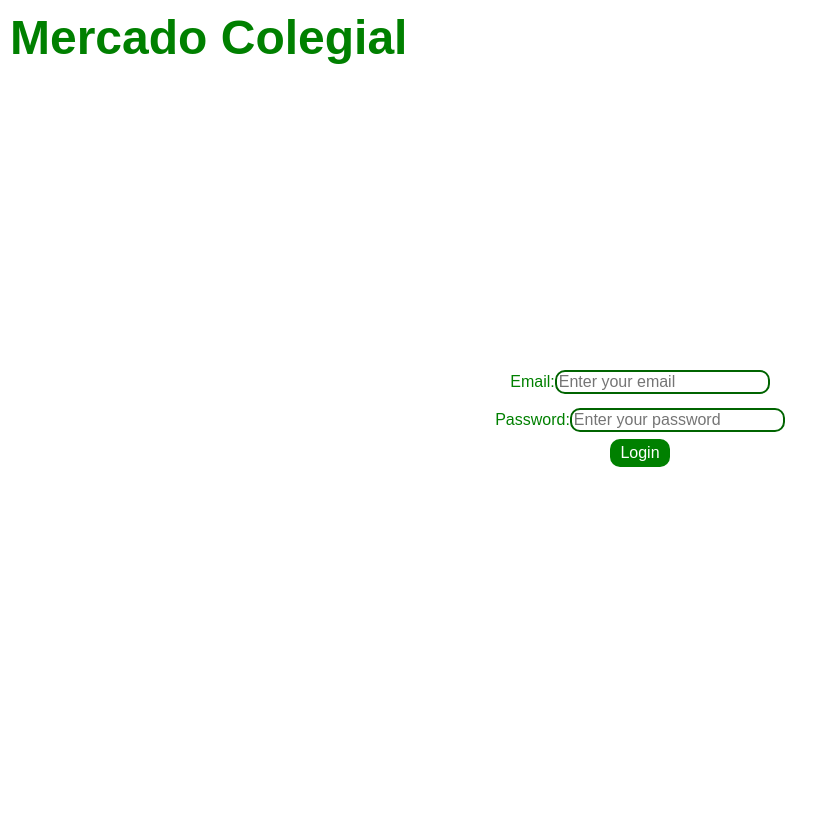
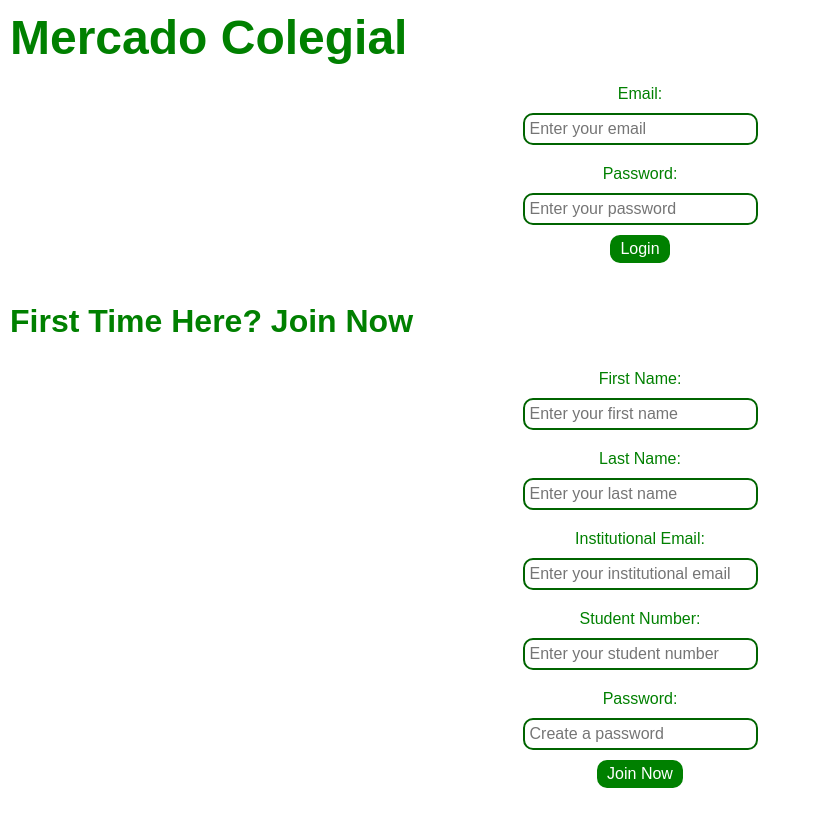
Before and after one commit to uprm-inso4101-2024-2025-s1/semester-project-mercado-colegial-online, a Vue app in the folder vue-project/: page /clientlogin in a window 1280 px wide. Shown: the whole page, without its empty margins (0-836 px from the left). Before the commit the page ends 800 px from the top, so only its background shows below. Built offline with nearby package versions, Linux system fonts and the light colour scheme.

Commit message:
Finished registration section for client login

```diff
--- a/vue-project/src/views/ClientLogIn.vue
+++ b/vue-project/src/views/ClientLogIn.vue
@@ -1,6 +1,8 @@
 <template>
     <div class="client-container">
         <h1 class="title">Mercado Colegial</h1>
+
+        <!-- Login Form -->
         <div class="logIn">
             <form @submit.prevent="login">
                 <div class="form">
@@ -17,12 +19,42 @@
                             <button class="btn" type="submit">Login</button>
                         </router-link>
                     </div>
-
                 </div>
             </form>
             <p v-if="errorMessage" class="error">{{ errorMessage }}</p>
         </div>
 
+        <!-- First-Time Joiners Form -->
+        <div class="signUp">
+            <h2 class="subtitle">First Time Here? Join Now</h2>
+            <form @submit.prevent="signUp">
+                <div class="form">
+                    <div class="formElement">
+                        <label for="firstName">First Name:</label>
+                        <input v-model="firstName" type="text" id="firstName" placeholder="Enter your first name" required />
+                    </div>
+                    <div class="formElement">
+                        <label for="lastName">Last Name:</label>
+                        <input v-model="lastName" type="text" id="lastName" placeholder="Enter your last name" required />
+                    </div>
+                    <div class="formElement">
+                        <label for="institutionalEmail">Institutional Email:</label>
+                        <input v-model="institutionalEmail" type="email" id="institutionalEmail" placeholder="Enter your institutional email" required />
+                    </div>
+                    <div class="formElement">
+                        <label for="studentNumber">Student Number:</label>
+                        <input v-model="studentNumber" type="text" id="studentNumber" placeholder="Enter your student number" required />
+                    </div>
+                    <div class="formElement">
+                        <label for="signUpPassword">Password:</label>
+                        <input v-model="signUpPassword" type="password" id="signUpPassword" placeholder="Create a password" required />
+                    </div>
+                    <div class="formElement">
+                        <button class="btn" type="submit">Join Now</button>
+                    </div>
+                </div>
+            </form>
+        </div>
     </div>
 </template>
 
@@ -33,7 +65,12 @@ export default {
         return {
             email: "",
             password: "",
-        errorMessage: ""
+            errorMessage: "",
+            firstName: "",
+            lastName: "",
+            institutionalEmail: "",
+            studentNumber: "",
+            signUpPassword: "",
         };
     },
     methods: {
@@ -47,11 +84,20 @@ export default {
             // Simple hardcoded login logic
             if (this.email === "test@example.com" && this.password === "password123") {
                 this.errorMessage = "";
-            // Redirect or show success (This can be an actual authentication call)
                 alert("Login successful!");
             } else {
                 this.errorMessage = "Invalid email or password.";
             }
+        },
+        signUp() {
+            // Basic validation for sign up
+            if (!this.firstName || !this.lastName || !this.institutionalEmail || !this.studentNumber || !this.signUpPassword) {
+                this.errorMessage = "All fields are required to sign up.";
+                return;
+            }
+
+            alert(`Welcome, ${this.firstName}! Your account has been created.`);
+            // Handle sign-up logic (e.g., form submission, API call)
         }
     }
 };
@@ -62,11 +108,20 @@ body {
     color: black;
     font-family: Arial, sans-serif;
 }
+
 .title {
     font-size: 3em;
     color: green;
     margin: 0px;
 }
+
+.subtitle {
+    font-size: 2em;
+    color: green;
+    margin-top: 20px;
+    margin-bottom: 10px;
+}
+
 .client-container {
     margin: 10px;
 }
@@ -74,16 +129,18 @@ body {
 .form {
     display: flex;
     flex-direction: column;
-    justify-content: center; /* Center elements vertically */
-    align-items: center; /* Center elements horizontally */
+    justify-content: center;
+    align-items: center;
     padding: 10px;
-    height: 85vh
+    margin-bottom: 20px;
+    height: auto;
 }
 
 .formElement {
     display: flex;
-    justify-content: center;
-    align-items: center; /* Center individual form elements */
+    flex-direction: column;
+    margin-bottom: 10px;
+    align-items: center;
 }
 
 .btn {
@@ -103,7 +160,6 @@ body {
 label {
     margin-top: 10px;
     margin-bottom: 10px;
-    display: block;
     font-size: 1em;
     color: green;
 }
@@ -112,8 +168,13 @@ input {
     font-size: 1em;
     border: 2px solid darkgreen;
     border-radius: 10px;
-
+    padding: 5px;
+    width: 100%;
+    max-width: 300px;
 }
 
-
+.error {
+    color: red;
+    margin-top: 10px;
+}
 </style>
```
Lines whose indentation alone changed are shown as unchanged.
